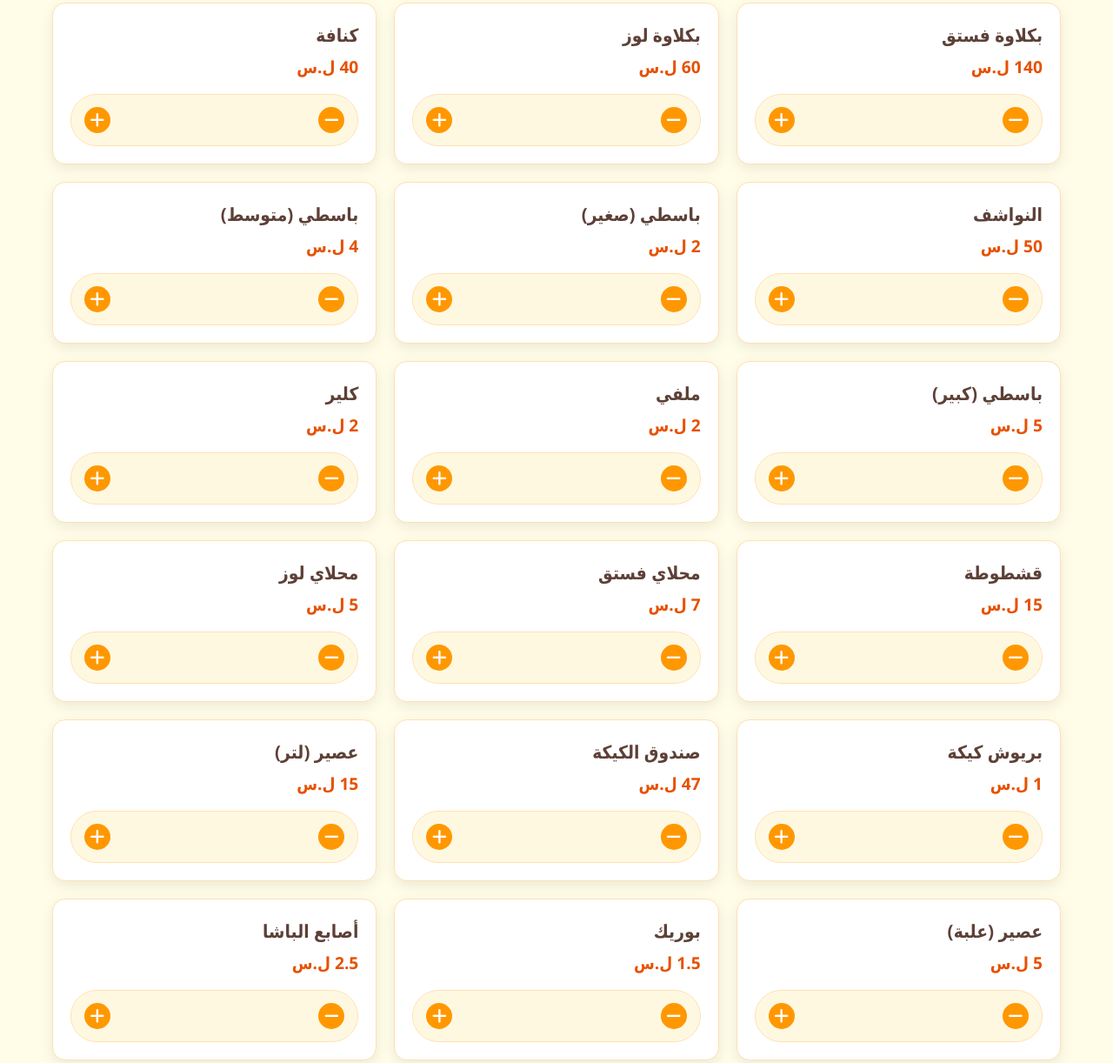
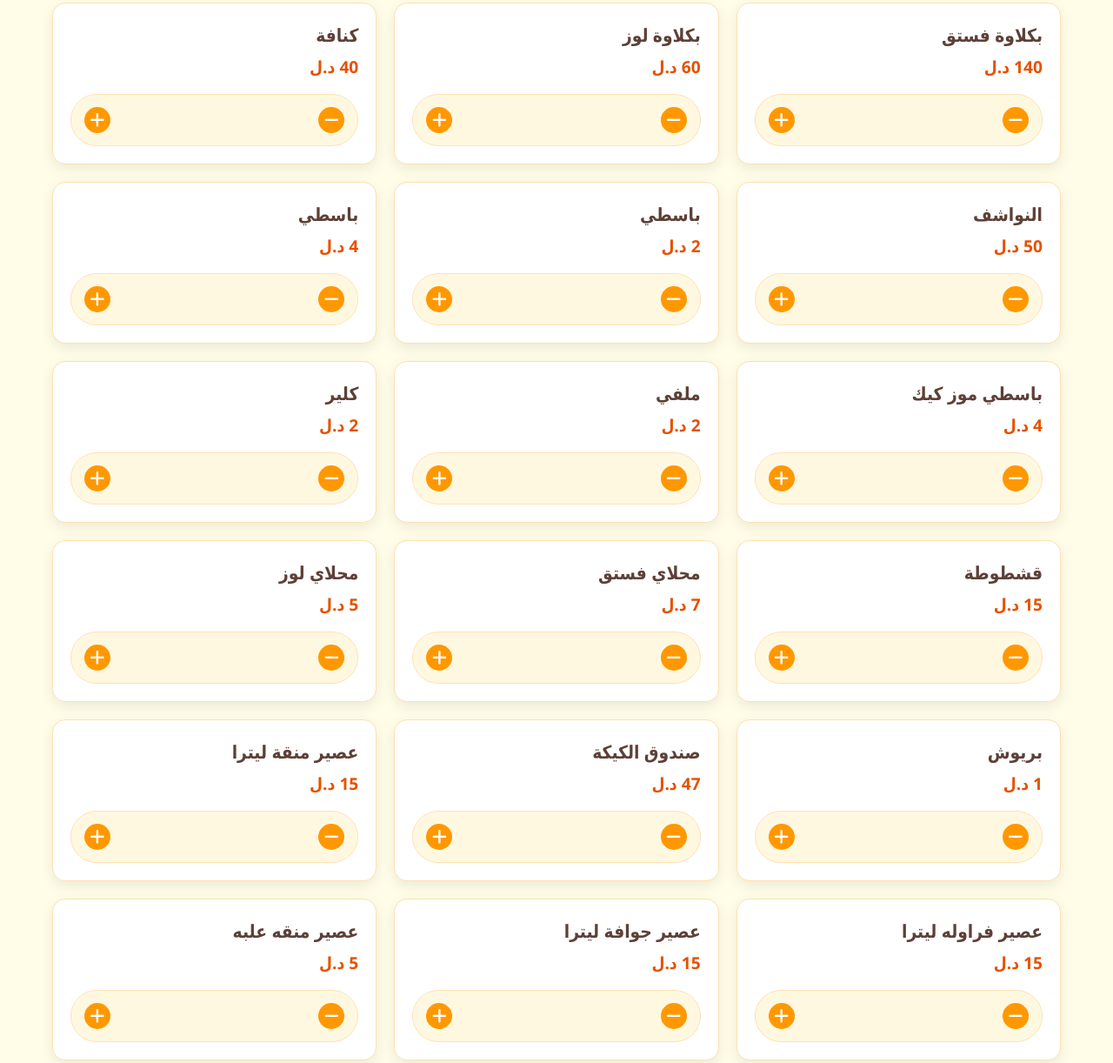
Before and after one commit to ayuobalawame/confectioner, a plain HTML site: page index.html in a window 1280 px wide. Shown: the part 613-1835 px from the top of the page at 87% size. Drawn offline with Linux system fonts and the light colour scheme.

Commit message:
Update index.html

```diff
--- a/index.html
+++ b/index.html
@@ -492,29 +492,33 @@
     </footer>
 
     <script>
-        // بيانات المنتجات
+        // بيانات المنتجات المعدلة
         const products = [
             { id: 1, name: "بكلاوة فستق", price: 140 },
             { id: 2, name: "بكلاوة لوز", price: 60 },
             { id: 3, name: "كنافة", price: 40 },
             { id: 4, name: "النواشف", price: 50 },
-            { id: 5, name: "باسطي (صغير)", price: 2 },
-            { id: 6, name: "باسطي (متوسط)", price: 4 },
-            { id: 7, name: "باسطي (كبير)", price: 5 },
+            { id: 5, name: "باسطي", price: 2 },
+            { id: 6, name: "باسطي", price: 4 },
+            { id: 7, name: "باسطي موز كيك", price: 4 },
             { id: 8, name: "ملفي", price: 2 },
             { id: 9, name: "كلير", price: 2 },
             { id: 10, name: "قشطوطة", price: 15 },
             { id: 11, name: "محلاي فستق", price: 7 },
             { id: 12, name: "محلاي لوز", price: 5 },
-            { id: 13, name: "بريوش كيكة", price: 1 },
+            { id: 13, name: "بريوش", price: 1 },
             { id: 14, name: "صندوق الكيكة", price: 47 },
-            { id: 15, name: "عصير (لتر)", price: 15 },
-            { id: 16, name: "عصير (علبة)", price: 5 },
-            { id: 17, name: "بوريك", price: 1.5 },
-            { id: 18, name: "أصابع الباشا", price: 2.5 },
-            { id: 19, name: "بيتزا", price: 2.5 },
-            { id: 20, name: "يوفكا", price: 2.5 },
-            { id: 21, name: "بطاطة أمبطنة", price: 2.5 }
+            { id: 15, name: "عصير منقة ليترا", price: 15 },
+            { id: 16, name: "عصير فراوله ليترا", price: 15 },
+            { id: 17, name: "عصير جوافة ليترا", price: 15 },
+            { id: 18, name: "عصير منقه علبه", price: 5 },
+            { id: 19, name: "عصير فراوله علبه", price: 5 },
+            { id: 20, name: "عصير جوافه علبه", price: 5 },
+            { id: 21, name: "بوريك", price: 1.5 },
+            { id: 22, name: "أصابع الباشا", price: 2.5 },
+            { id: 23, name: "بيتزا", price: 2.5 },
+            { id: 24, name: "يوفكا", price: 2.5 },
+            { id: 25, name: "بطاطة أمبطنة", price: 2.5 }
         ];
 
         // عناصر DOM
@@ -536,7 +540,7 @@
                 productCard.innerHTML = `
                     <div class="product-info">
                         <h3 class="product-name">${product.name}</h3>
-                        <div class="product-price">${product.price} ل.س</div>
+                        <div class="product-price">${product.price} د.ل</div>
                         <div class="quantity-controls">
                             <button class="quantity-btn minus" data-id="${product.id}">
                                 <i class="fas fa-minus"></i>
@@ -595,8 +599,8 @@
                     total += productTotal;
                     summaryHTML += `
                         <div class="order-item">
-                            <span>${product.name} (${qty} × ${product.price})</span>
-                            <span>${productTotal} ل.س</span>
+                            <span>${product.name} (${qty} × ${product.price} د.ل)</span>
+                            <span>${productTotal} د.ل</span>
                         </div>
                     `;
                 }
@@ -608,7 +612,7 @@
             } else {
                 summaryHTML += `
                     <div class="order-total">
-                        المجموع: ${total} ل.س
+                        المجموع: ${total} د.ل
                     </div>
                 `;
                 confirmOrderBtn.disabled = false;
@@ -649,11 +653,11 @@
                 if (qty > 0) {
                     const productTotal = qty * product.price;
                     total += productTotal;
-                    message += `- ${product.name}: ${qty} × ${product.price} = ${productTotal} ل.س\n`;
+                    message += `- ${product.name}: ${qty} × ${product.price} = ${productTotal} د.ل\n`;
                 }
             });
 
-            message += `\n*المجموع الكلي:* ${total} ل.س\n\n`;
+            message += `\n*المجموع الكلي:* ${total} د.ل\n\n`;
             message += `_تم إرسال هذا الطلب من موقع حلواني معتز بوعشرين الإلكتروني_`;
 
             const phoneNumber = '218921835737'; // رقم الواتساب الافتراضي مع كود الدولة
```
